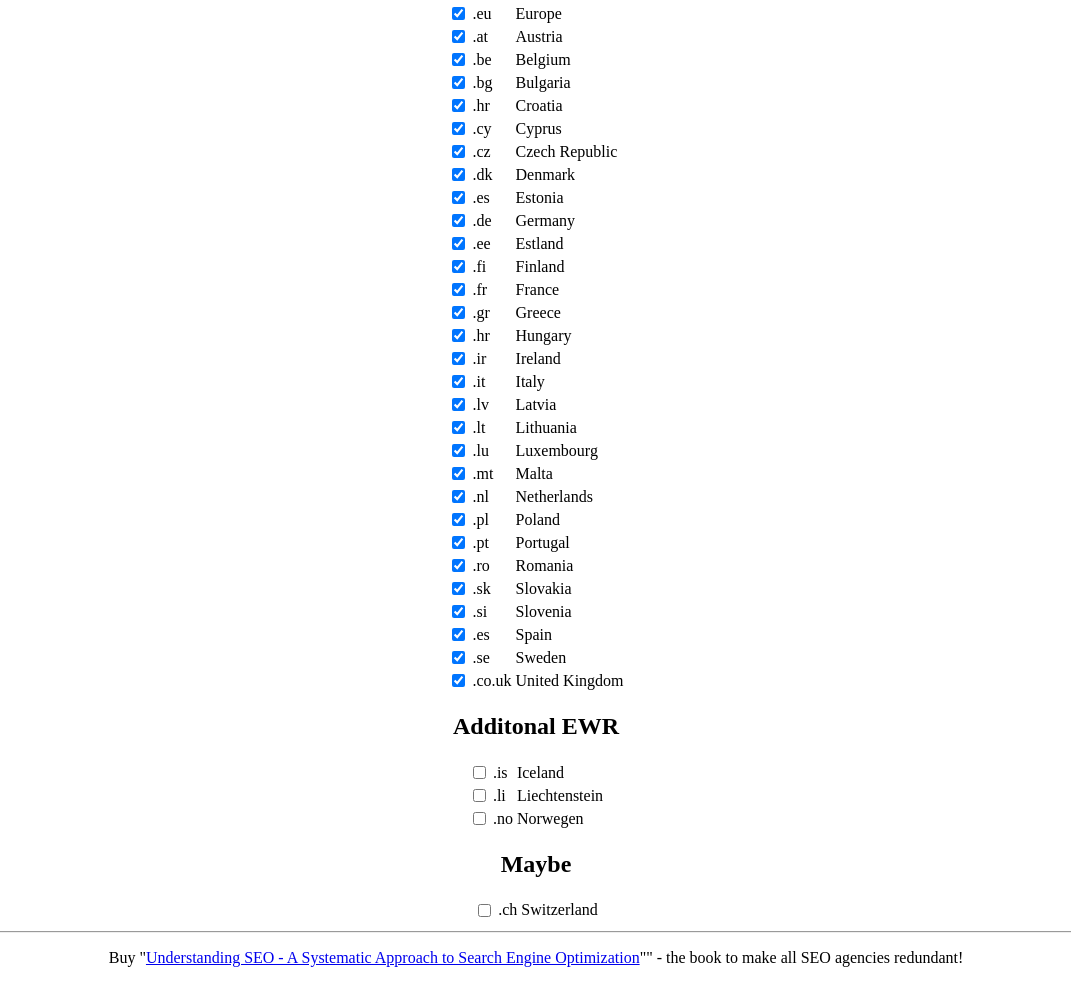
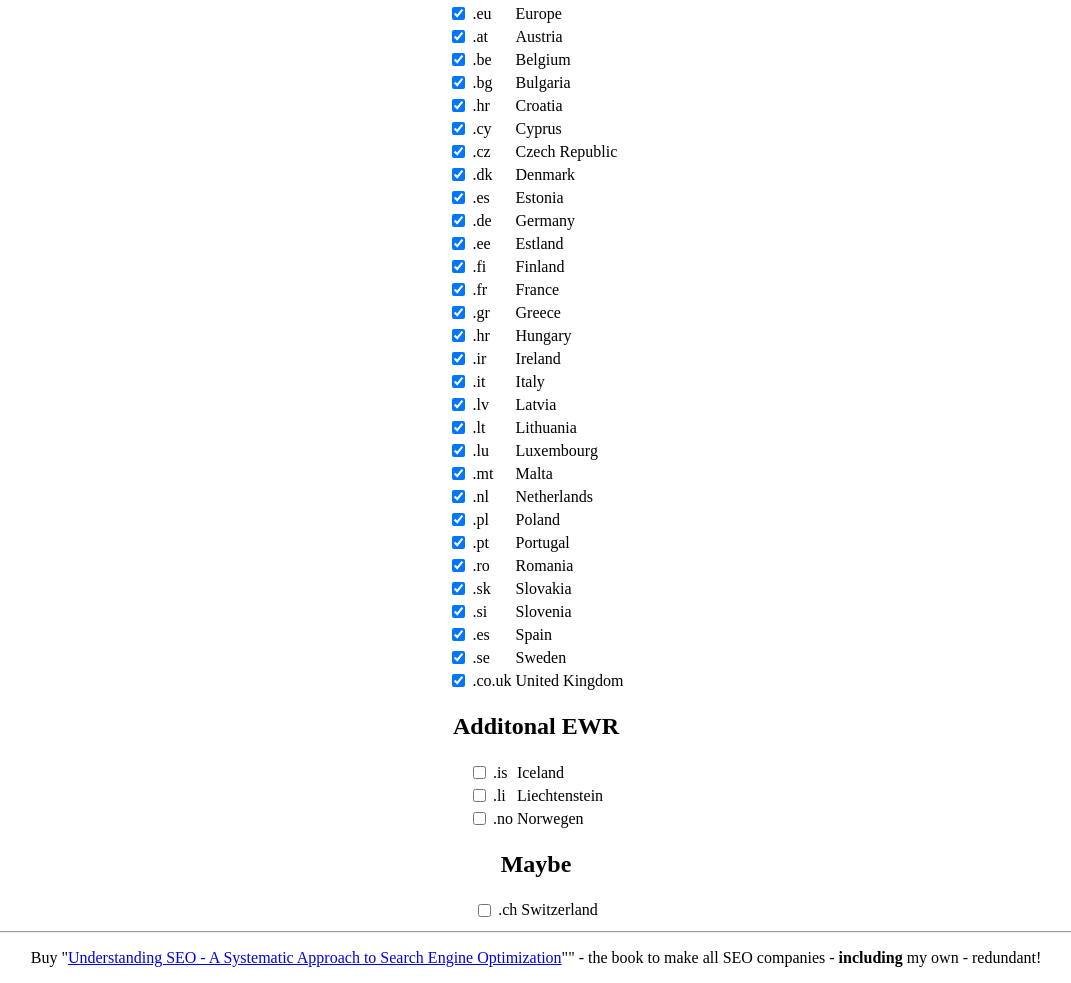
Before and after one commit to franzenzenhofer/eu, a plain HTML site: page index.html in a window 1280 px wide. Shown: the part 153-1136 px from the top of the page, without its empty margins (104-1175 px from the left). Drawn offline with Linux system fonts and the light colour scheme.

Commit message:
inlcuding my own

```diff
--- a/index.html
+++ b/index.html
@@ -22,7 +22,7 @@
 </table>
 <hr>
 <p>
-	Buy "<a href="https://www.fullstackoptimization.com/b/understanding-seo" target="_blank">Understanding SEO - A Systematic Approach to Search Engine Optimization</a>"" - the book to make all SEO agencies redundant!
+	Buy "<a href="https://www.fullstackoptimization.com/b/understanding-seo" target="_blank">Understanding SEO - A Systematic Approach to Search Engine Optimization</a>"" - the book to make all SEO companies - <b>including</b> my own - redundant!
 </p>
 </center>
 <script>
```
